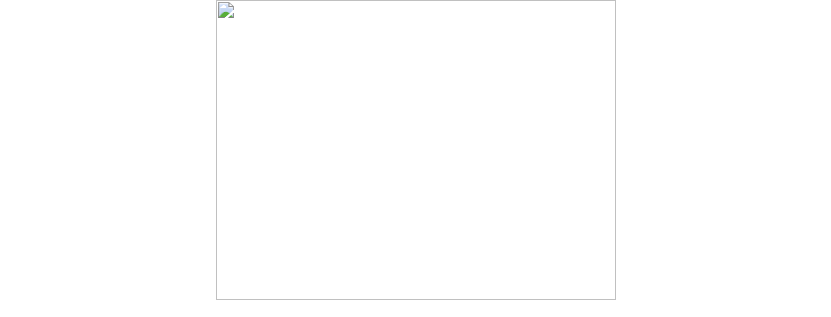
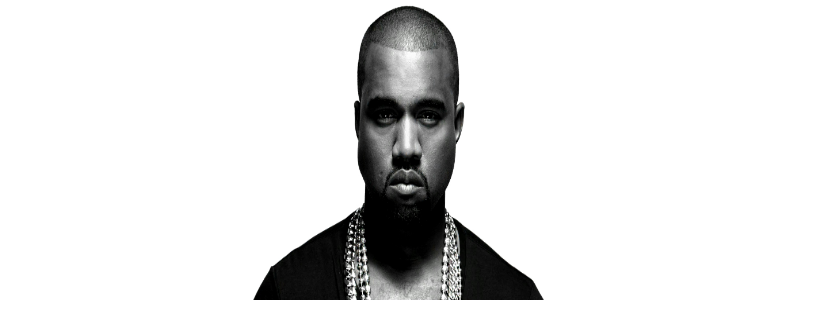
Before and after one commit to kraig9/CSCE-Project-3, a plain HTML site: page Artist.html in a window 1280 px wide. Shown: the top 317 px of the page, without its empty margins (224-1055 px from the left). Drawn offline with nearby package versions, Linux system fonts and the light colour scheme.

Commit message:
Update Artist.html

```diff
--- a/Artist.html
+++ b/Artist.html
@@ -9,7 +9,7 @@
 <script src="https://maxcdn.bootstrapcdn.com/bootstrap/3.3.7/js/bootstrap.min.js"></script>
 </head>
 <div style="text-align:center;">
-<img src="images/Kanye-chain.jpg" style ="height:300px; width:400px; text-align:center">
+<img src="Kanye-chain.jpg" style ="height:300px; width:400px; text-align:center">
 </div>
 <div style="text-align:center;">
 <h1> Kanye West </h1>
```
